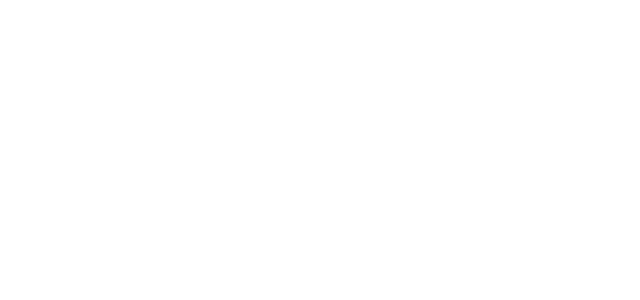
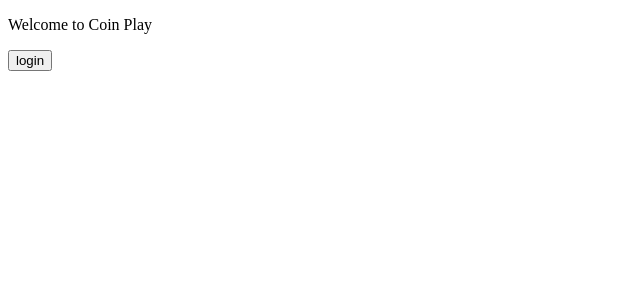
Before and after one commit to jabe0043/coin-play-fe, a React (Vite) app: page /login in a window 1280 px wide. Before the commit this address had no page. Shown: the top 300 px of the page, without its empty margins (0-640 px from the left). Built offline with nearby package versions, Linux system fonts and the light colour scheme.

Commit message:
Add user login with google auth through coin-play-be

```diff
--- a/src/App.jsx
+++ b/src/App.jsx
@@ -1,14 +1,20 @@
 import { Routes, Route, useLocation } from "react-router-dom";
 import Login from './pages/Login';
 import Home from './pages/Home';
+import { useUser } from "./context/userContext";
 
 function App() {
   const location = useLocation();
+  const [authenticatedUserToken] = useUser(); // Destructure the token directly from the context
 
   return (
     <Routes location={location} key={location.pathname}>
-      <Route path="/" element={<Login />}/>
-      <Route path="/home" element={<Home />} />
+      { !authenticatedUserToken &&
+        <Route path="/login" element={<Login />}/>
+      }
+      { authenticatedUserToken &&
+        <Route path="/home" element={<Home />}/>
+      }
     </Routes>
   )
 }
--- a/src/pages/Home.jsx
+++ b/src/pages/Home.jsx
@@ -1,9 +1,10 @@
-import { useUser } from "../context/userContext";
+// import { useUser } from "../context/userContext";
 
 
 
 export default function Home(){
   console.log('user successfully logged in');
+
 
   return(
     <div>
--- a/src/pages/Login.jsx
+++ b/src/pages/Login.jsx
@@ -5,7 +5,7 @@
 
 export default function Login() {
   //////////////////URL/////////////////////
-  //Local Server URL
+  //Local Node.js Server URL
   const baseURL = `http://localhost:3001`;
 
   //Client localhost URL
@@ -18,8 +18,8 @@
 
   useEffect(() => {
     const token = params.get("token");
+    console.log('PARAMS:', params);
     if (token) {
-      // console.log("set token to the sessionStorage", token);
       setAuthenticatedUserToken(token);
       navigate("/home");
     } else {
@@ -32,7 +32,6 @@
   function initiateLogin() {
     console.log('initiating log in')
     let url = baseURL + `/auth/google?redirect_url=${clientURL}`;
-    // console.log(url);
     location.href = url;
   }
 
```
